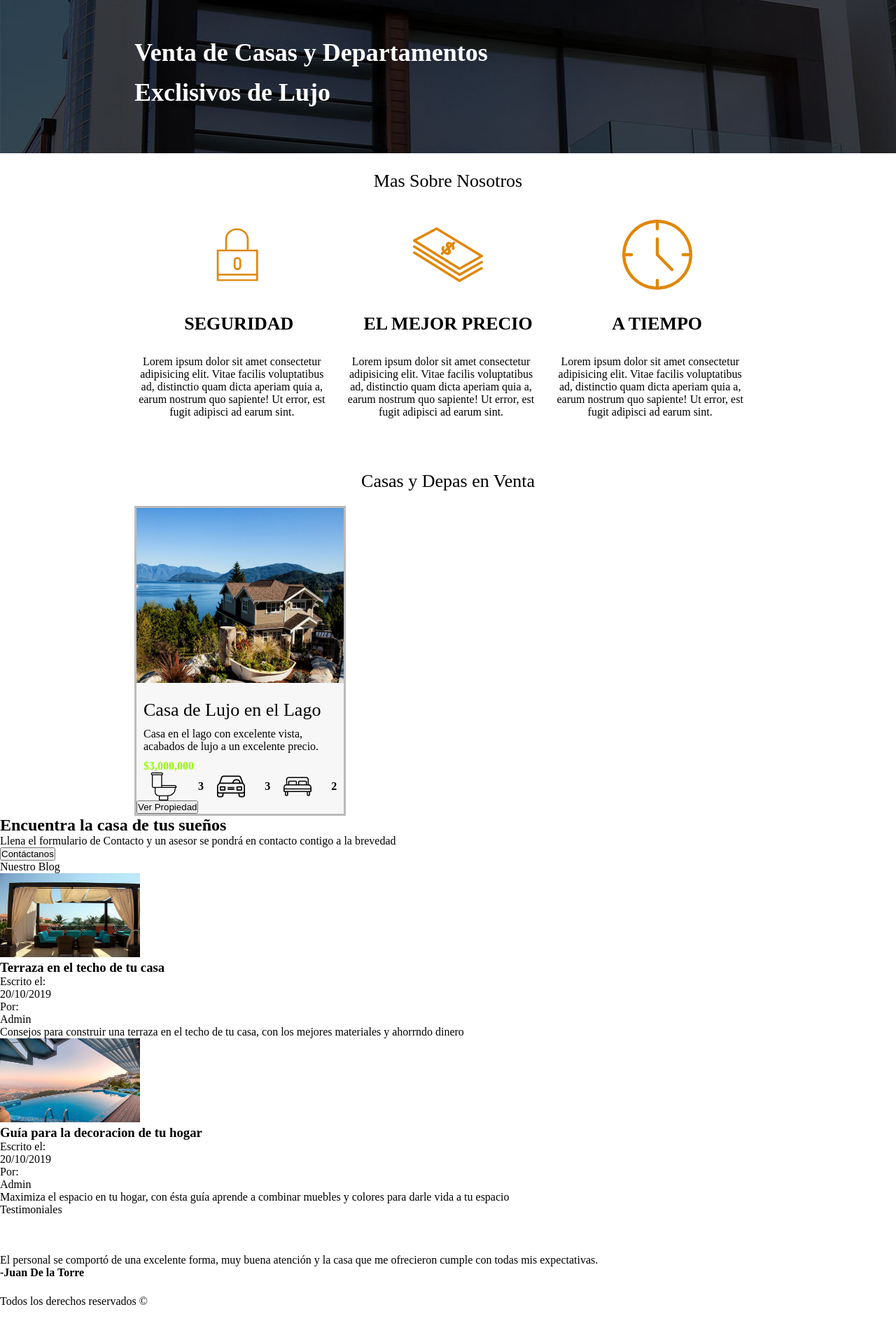
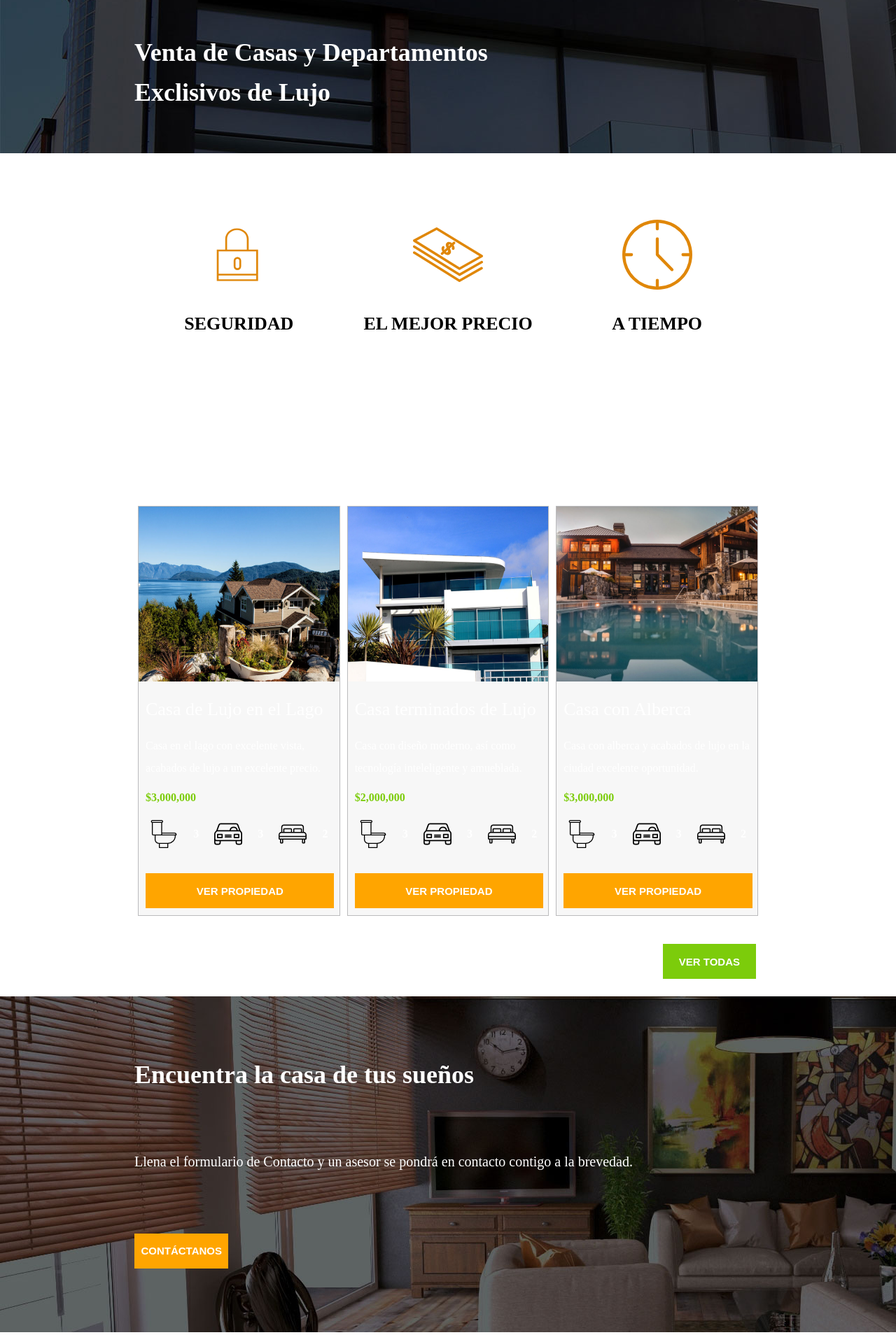
Before and after one commit to VeronicaMonzon/PHP, a PHP site: page /BienesRaices/index.html in a window 1280 px wide. Shown: the part 581-2489 px from the top of the page at 70% size. Before the commit the page ends 2446 px from the top, so only its background shows below. Run offline with PHP 8.4, Linux system fonts and the light colour scheme.

Commit message:
update index, css

```diff
--- a/BienesRaices/index.html
+++ b/BienesRaices/index.html
@@ -8,7 +8,7 @@
   </head>
   <body>
     <header>
-      <div class="divHeader">
+      <div class="divHeader contenedor">
         <img src="img/logo.svg" alt="logo bienes raices" />
         <nav>
           <ul>
@@ -19,16 +19,15 @@
           </ul>
         </nav>
       </div>
-      <div id="h2Index">
+      <div id="h2Index" class="contenedor">
         <p>Venta de Casas y Departamentos</p>
         <p>Exclisivos de Lujo</p>
       </div>
     </header>
 
     <section>
-
       <p class="tituloSeccion">Mas Sobre Nosotros</p>
-        <div class="masNosotros">
+      <div class="masNosotros contenedor">
         <div class="iconos">
           <img
             src="img/icono1.svg"
@@ -39,9 +38,8 @@
           <h3>SEGURIDAD</h3>
           <p>
             Lorem ipsum dolor sit amet consectetur adipisicing elit. Vitae
-                facilis voluptatibus ad, distinctio quam dicta aperiam quia a,
-                earum nostrum quo sapiente! Ut error, est fugit adipisci ad earum
-                sint.
+            facilis voluptatibus ad, distinctio quam dicta aperiam quia a, earum
+            nostrum quo sapiente! Ut error, est fugit adipisci ad earum sint.
           </p>
         </div>
         <div class="iconos">
@@ -54,9 +52,8 @@
           <h3>EL MEJOR PRECIO</h3>
           <p>
             Lorem ipsum dolor sit amet consectetur adipisicing elit. Vitae
-                facilis voluptatibus ad, distinctio quam dicta aperiam quia a,
-                earum nostrum quo sapiente! Ut error, est fugit adipisci ad earum
-                sint.
+            facilis voluptatibus ad, distinctio quam dicta aperiam quia a, earum
+            nostrum quo sapiente! Ut error, est fugit adipisci ad earum sint.
           </p>
         </div>
         <div class="iconos">
@@ -69,15 +66,13 @@
           <h3>A TIEMPO</h3>
           <p>
             Lorem ipsum dolor sit amet consectetur adipisicing elit. Vitae
-                facilis voluptatibus ad, distinctio quam dicta aperiam quia a,
-                earum nostrum quo sapiente! Ut error, est fugit adipisci ad earum
-                sint.
+            facilis voluptatibus ad, distinctio quam dicta aperiam quia a, earum
+            nostrum quo sapiente! Ut error, est fugit adipisci ad earum sint.
           </p>
         </div>
       </div>
-
     </section>
-      <section>
+    <section class="contenedor">
       <p class="tituloSeccion">Casas y Depas en Venta</p>
       <div class="anuncios">
         <div class="marcosAnuncios">
@@ -94,14 +89,13 @@
           </p>
           <p class="precios">$3,000,000</p>
           <div class="iconosAnuncios">
-
             <img
               src="img/icono_wc.svg"
               width="40px"
               height="40px"
               alt="icono wc"
             />
-                <p>3 </p>
+            <p>3</p>
 
             <img
               src="img/icono_estacionamiento.svg"
@@ -109,7 +103,7 @@
               height="40px"
               alt="icono estacionamiento"
             />
-                <p>3 </p>
+            <p>3</p>
 
             <img
               src="img/icono_dormitorio.svg"
@@ -118,43 +112,130 @@
               alt="icono dormitorio"
             />
             <p>2</p>
+          </div>
+          <button class="bt-naranja">VER PROPIEDAD</button>
+        </div>
+        <div class="marcosAnuncios">
+          <img
+            src="img/anuncio2.jpg"
+            width="350px"
+            height="250px"
+            alt="anuncio 2"
+          />
+          <p class="tituloAnuncio">Casa terminados de Lujo</p>
+          <p>
+            Casa con diseño moderno, así como tecnología inteleligente y
+            amueblada.
+          </p>
+          <p class="precios">$2,000,000</p>
+          <div class="iconosAnuncios">
+            <img
+              src="img/icono_wc.svg"
+              width="40px"
+              height="40px"
+              alt="icono wc"
+            />
+            <p>3</p>
 
+            <img
+              src="img/icono_estacionamiento.svg"
+              width="40px"
+              height="40px"
+              alt="icono estacionamiento"
+            />
+            <p>3</p>
+
+            <img
+              src="img/icono_dormitorio.svg"
+              width="40px"
+              height="40px"
+              alt="icono dormitorio"
+            />
+            <p>2</p>
           </div>
-         <button>Ver Propiedad</button>
+          <button class="bt-naranja">VER PROPIEDAD</button>
+        </div>
+        <div class="marcosAnuncios">
+          <img
+            src="img/anuncio3.jpg"
+            width="350px"
+            height="250px"
+            alt="anuncio 1"
+          />
+          <p class="tituloAnuncio">Casa con Alberca</p>
+          <p>
+            Casa con alberca y acabados de lujo en la ciudad excelente
+            oportunidad.
+          </p>
+          <p class="precios">$3,000,000</p>
+          <div class="iconosAnuncios">
+            <img
+              src="img/icono_wc.svg"
+              width="40px"
+              height="40px"
+              alt="icono wc"
+            />
+            <p>3</p>
+
+            <img
+              src="img/icono_estacionamiento.svg"
+              width="40px"
+              height="40px"
+              alt="icono estacionamiento"
+            />
+            <p>3</p>
+
+            <img
+              src="img/icono_dormitorio.svg"
+              width="40px"
+              height="40px"
+              alt="icono dormitorio"
+            />
+            <p>2</p>
+          </div>
+          <button class="bt-naranja">VER PROPIEDAD</button>
+        </div>
+      </div>
+      <div class="derecha">
+        <button class="bt-verde">VER TODAS</button>
       </div>
     </section>
-    <section>
-      <div class="conatcto">
+    <section class="contacto">
+      <div class="contenido-contacto contenedor">
         <h2>Encuentra la casa de tus sueños</h2>
         <p>
           Llena el formulario de Contacto y un asesor se pondrá en contacto
-          contigo a la brevedad
+          contigo a la brevedad.
         </p>
-        <button>Contáctanos</button>
+        <button class="bt-contacto">CONTÁCTANOS</button>
       </div>
     </section>
-    <section>
-      <p>Nuestro Blog</p>
+    <section class="contenedor">
+      <p class="titulo-blog">Nuestro Blog</p>
       <div class="blog">
+        <img src="img/blog1.jpg" width="200px" height="120px" alt="blog 1" />
         <div>
-          <img src="img/blog1.jpg" width="200px" height="120px" alt="blog 1" />
           <h3>Terraza en el techo de tu casa</h3>
-          <p>Escrito el:</p>
-          <p>20/10/2019</p>
-          <p>Por:</p>
-          <p>Admin</p>
+          <div class="barra-verde"></div>
+          <span>Escrito el:</span>
+          <span class="span-naranja">20/10/2019</span>
+          <span>Por:</span>
+          <span class="span-naranja">Admin</span>
           <p>
             Consejos para construir una terraza en el techo de tu casa, con los
             mejores materiales y ahorrndo dinero
           </p>
         </div>
+      </div>
+      <div class="blog">
+        <img src="img/blog2.jpg" width="200px" height="120px" alt="blog 2" />
         <div>
-          <img src="img/blog2.jpg" width="200px" height="120px" alt="blog 2" />
           <h3>Guía para la decoracion de tu hogar</h3>
-          <p>Escrito el:</p>
-          <p>20/10/2019</p>
-          <p>Por:</p>
-          <p>Admin</p>
+          <div class="barra-verde"></div>
+          <span>Escrito el:</span>
+          <span class="span-naranja">20/10/2019</span>
+          <span>Por:</span>
+          <span class="span-naranja">Admin</span>
           <p>
             Maximiza el espacio en tu hogar, con ésta guía aprende a combinar
             muebles y colores para darle vida a tu espacio
@@ -180,14 +261,16 @@
     </section>
 
     <footer>
-      <nav class="navFooter">
+      <nav class="navFooter contenedor">
         <ul>
           <li><a href="nosotros">Nosotros </a></li>
           <li><a href="anuncios">Anuncios </a></li>
           <li><a href="blog">Blog </a></li>
           <li><a href="contacto.html">Contacto</a></li>
         </ul>
-        <p class="pFooter">Todos los derechos reservados ©</p>
+        <p class="pFooter">
+          Todos los derechos reservados © Verónica Monzón 2020
+        </p>
       </nav>
     </footer>
   </body>
--- a/BienesRaices/style/style.css
+++ b/BienesRaices/style/style.css
@@ -6,12 +6,14 @@ header {
   background-image: url(../img/header.jpg);
   height: 100vh;
 }
+.contenedor {
+  width: 70%;
+  margin: auto;
+}
 .divHeader {
-  width: 70%;
   display: flex;
   justify-content: space-between;
   align-items: center;
-  margin: auto;
 }
 a {
   text-decoration: none;
@@ -24,8 +26,6 @@ nav ul li {
   margin-left: 20px;
 }
 #h2Index {
-  width: 70%;
-  margin: auto;
   height: 85vh;
   color: white;
   font-size: 36px;
@@ -37,75 +37,155 @@ nav ul li {
 #h2Index p {
   margin-top: 15px;
 }
-.tituloSeccion{
+.tituloSeccion {
   font-size: 26px;
   text-align: center;
   margin-top: 25px;
   margin-bottom: 20px;
 }
-.masNosotros{
-    width:70%;
-    margin:auto;
-    display:flex;
+.masNosotros {
+  display: flex;
   justify-content: space-between;
   text-align: center;
 }
-.masNosotros p{
+.masNosotros p {
   margin-right: 20px;
 }
-.iconos{
+.iconos {
   margin-top: 20px;
   margin-bottom: 50px;
 }
-.iconos h3{
-    margin-top:30px;
+.iconos h3 {
+  margin-top: 30px;
   margin-bottom: 30px;
   font-size: 26px;
 }
-.anuncios{
-    width:70%;
-    margin:auto;
-    display:flex;
-
-
+.anuncios {
+  display: flex;
+  justify-content: space-around;
 }
-.marcosAnuncios{
-   width:33%;
+.marcosAnuncios {
+  width: 32%;
   background-color: rgba(128, 128, 128, 0.062);
-   border-style: solid;
-   border-color: rgb(187, 187, 189);
+  border: 1px solid rgb(187, 187, 189);
 }
-img[alt^="anuncio"]{
-    width:100%;
+img[alt^="anuncio"] {
+  width: 100%;
 }
-.tituloAnuncio{
+.tituloAnuncio {
   font-size: 26px;
- text-align:left;
+  text-align: left;
   margin-top: 20px;
   margin-bottom: 10px;
   margin-left: 10px;
-
 }
-.precios{
-    color:#98F710;
+.precios {
+  color: #7ccc0b;
   font-weight: bold;
   margin-top: 10px;
   margin-left: 10px;
 }
-.iconosAnuncios{
-margin:auto;
-
-    display:flex;
+.iconosAnuncios {
+  margin: auto;
+  display: flex;
   justify-content: space-around;
   align-items: center;
   margin-left: 10px;
-
+  margin-bottom: 20px;
 }
-.marcosAnuncios p{
+.marcosAnuncios p {
+  margin: 10px;
+  line-height: 2em;
+}
+.iconosAnuncios p {
+  font-weight: bold;
   margin-left: 10px;
 }
-.iconosAnuncios p{
+.bt-naranja {
+  width: 94%;
+  height: 50px;
+  background-color: orange;
+  color: white;
+  font-size: 15px;
   font-weight: bold;
-    margin-left: 10px;
-
+  text-align: center;
+  border-style: none;
+  margin: 10px;
 }
+.bt-verde {
+  width: 15%;
+  height: 50px;
+  background-color: #7ccc0b;
+  color: white;
+  font-size: 15px;
+  font-weight: bold;
+  text-align: center;
+  border-style: none;
+}
+.derecha {
+  display: flex;
+  justify-content: flex-end;
+  margin-top: 40px;
+  margin-right: 8px;
+}
+.contacto {
+  width: 100%;
+  height: 60vh;
+  background-image: url(../img/encuentra.jpg);
+  margin-top: 25px;
+}
+.contenido-contacto {
+  height: 100%;
+  display: flex;
+  flex-direction: column;
+  justify-content: space-evenly;
+  align-items: flex-start;
+}
+.contenido-contacto h2,
+p {
+  color: white;
+}
+.bt-contacto {
+  width: 15%;
+  height: 50px;
+  background-color: orange;
+  color: white;
+  font-size: 15px;
+  font-weight: bold;
+  text-align: center;
+  border-style: none;
+}
+.contenido-contacto h2 {
+  font-size: 36px;
+}
+.contenido-contacto p {
+  font-size: 20px;
+}
+.span-naranja {
+  color: orange;
+}
+.titulo-blog {
+  font-size: 26px;
+  color: black;
+}
+.barra-verde {
+  width: 10%;
+  height: 10px;
+  background-color: #7ccc0b;
+}
+.blog {
+  width: 70%;
+  display: flex;
+}
+.blog p {
+  color: black;
+}
+footer {
+  background-color: rgb(56, 55, 55);
+  height: 50px;
+}
+.navFooter {
+  display: flex;
+  justify-content: space-between;
+  padding-top: 15px;
+}
```
Lines whose indentation alone changed are shown as unchanged.
